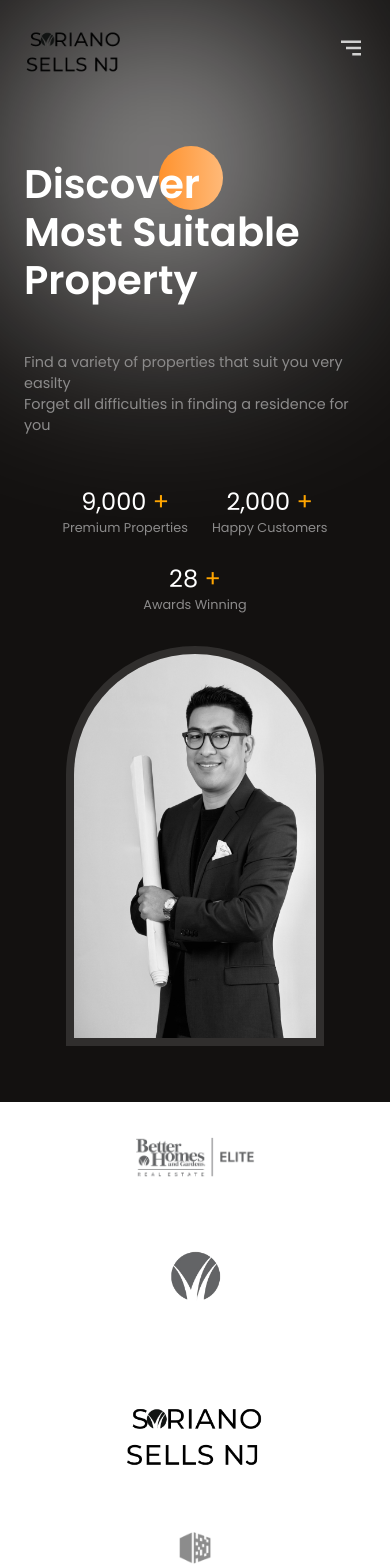
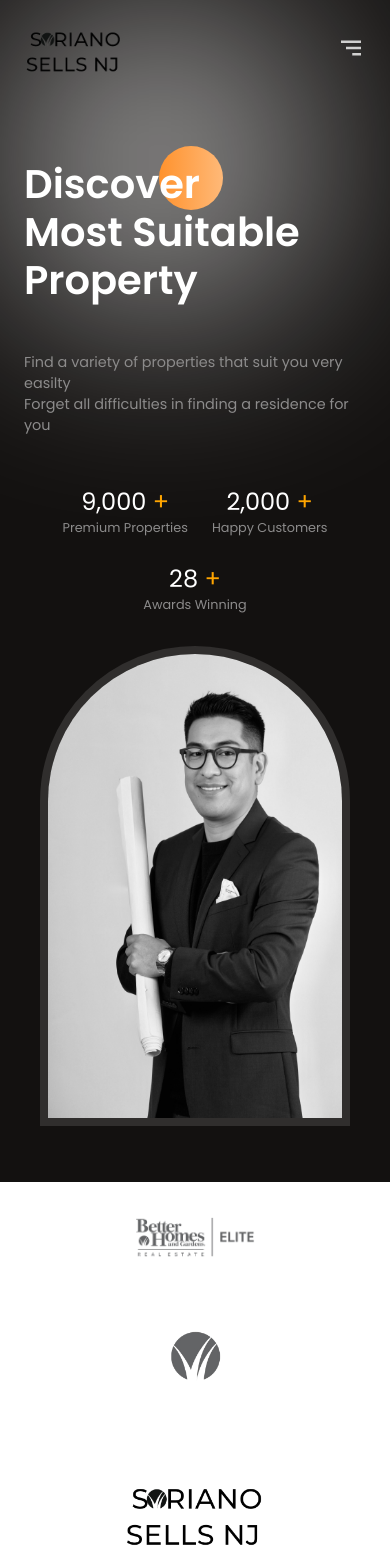
Before and after one commit to Chrisawgey/estate-app, a React (Vite) app: page / in a window 390 px wide. Shown: the top 1568 px of the page. Built offline with nearby package versions, Linux system fonts and the light colour scheme.

Commit message:
fixing mobile pic

```diff
--- a/src/components/Hero/Hero.css
+++ b/src/components/Hero/Hero.css
@@ -85,11 +85,11 @@
   }
   .image-containertwo{
     width: 95%;
-    height: 25rem;
+    height: 30rem;
   }
   .image-container{
     width: 95%;
-    height: 25rem;
+    height: 30rem;
   }
   .stats{
     justify-content: center;
```
